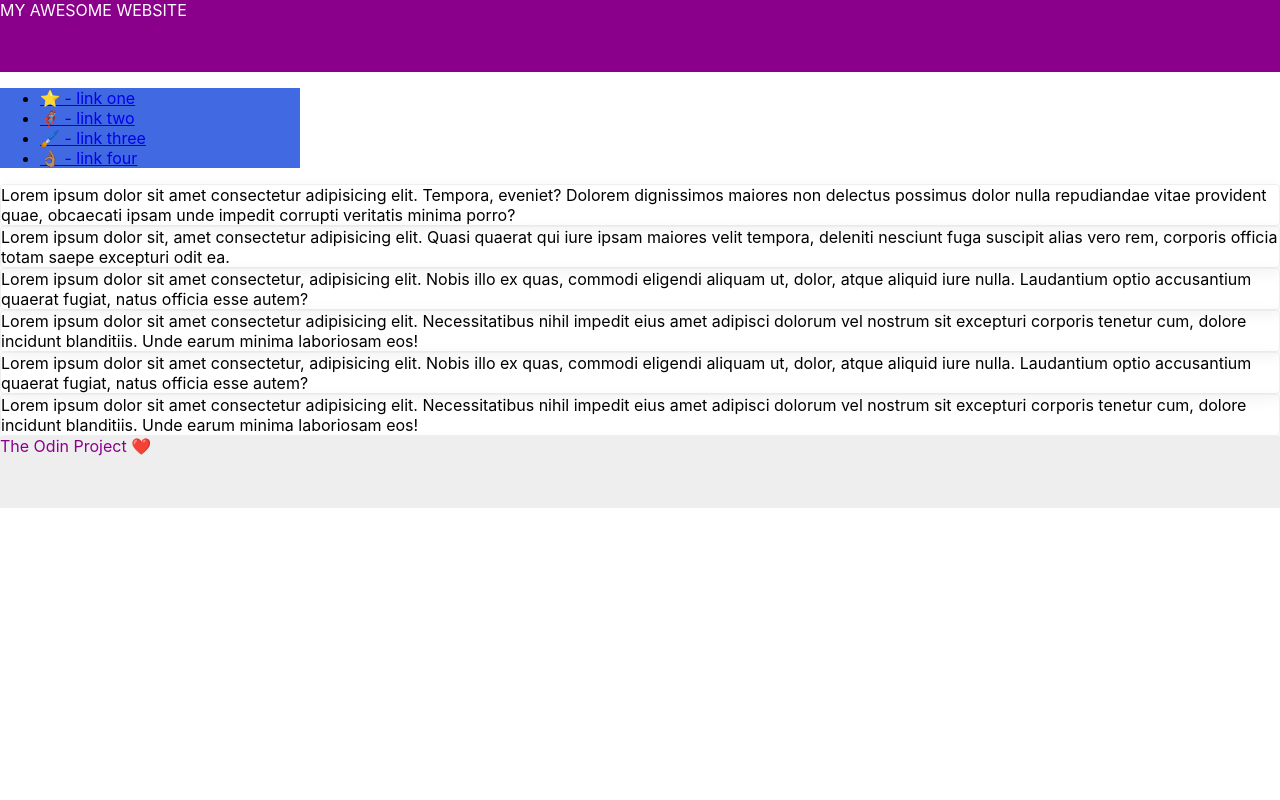
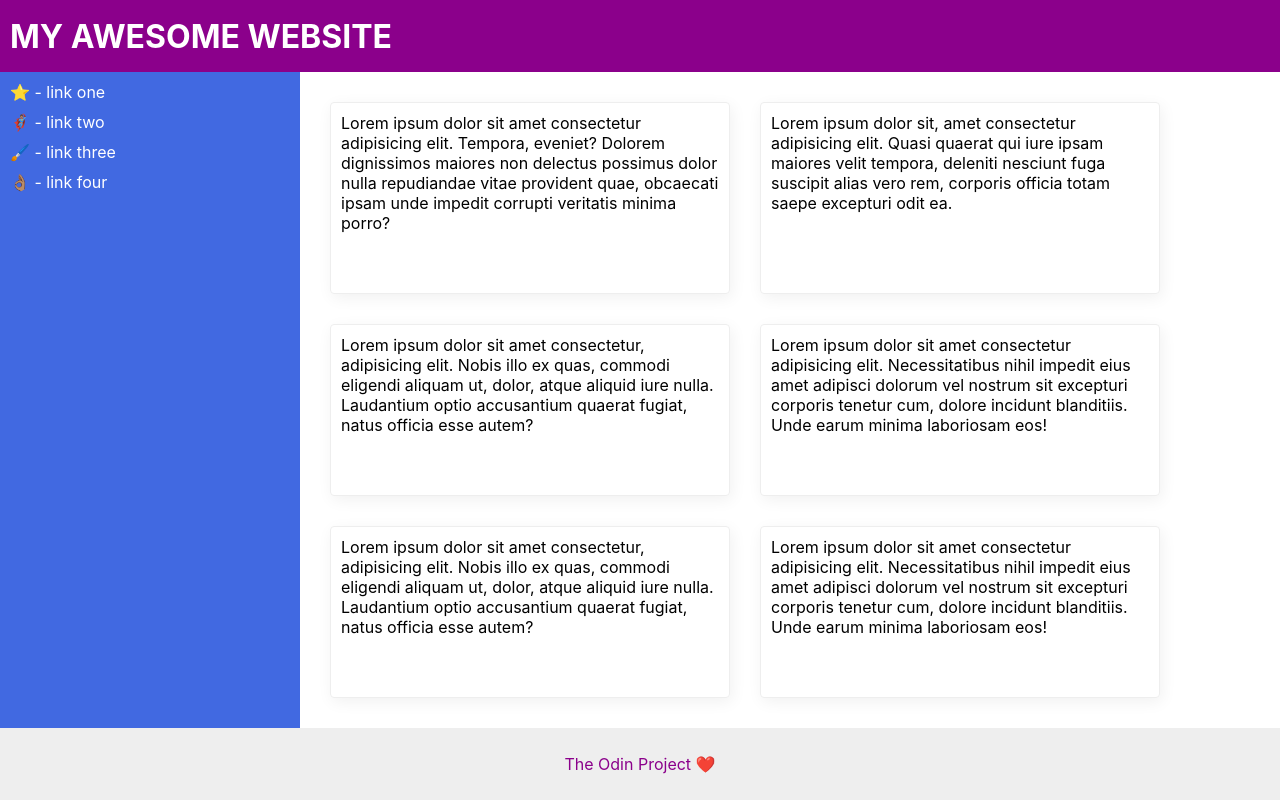
Before and after one commit to monk3yd/theodinproject-path, a plain HTML site: page foundations/exercises/css/14-flex-layout-2/index.html in a window 1280 px wide. Drawn offline with Linux system fonts and the light colour scheme.

Commit message:
Finished css flexbox exercise-14

```diff
--- a/foundations/exercises/css/14-flex-layout-2/index.html
+++ b/foundations/exercises/css/14-flex-layout-2/index.html
@@ -9,9 +9,12 @@
   </head>
   <body>
     <div class="header">
+      <h1>
         MY AWESOME WEBSITE
+      </h1>
     </div>
 
+    <div class="contents">
       <div class="sidebar">
         <ul>
           <li><a href="#">⭐ - link one</a></li>
@@ -20,16 +23,20 @@
           <li><a href="#">👌🏽 - link four</a></li>
         </ul>
       </div>
-
+      <div class="cards">
         <div class="card">Lorem ipsum dolor sit amet consectetur adipisicing elit. Tempora, eveniet? Dolorem dignissimos maiores non delectus possimus dolor nulla repudiandae vitae provident quae, obcaecati ipsam unde impedit corrupti veritatis minima porro?</div>
         <div class="card">Lorem ipsum dolor sit, amet consectetur adipisicing elit. Quasi quaerat qui iure ipsam maiores velit tempora, deleniti nesciunt fuga suscipit alias vero rem, corporis officia totam saepe excepturi odit ea.</div>
         <div class="card">Lorem ipsum dolor sit amet consectetur, adipisicing elit. Nobis illo ex quas, commodi eligendi aliquam ut, dolor, atque aliquid iure nulla. Laudantium optio accusantium quaerat fugiat, natus officia esse autem?</div>
         <div class="card">Lorem ipsum dolor sit amet consectetur adipisicing elit. Necessitatibus nihil impedit eius amet adipisci dolorum vel nostrum sit excepturi corporis tenetur cum, dolore incidunt blanditiis. Unde earum minima laboriosam eos!</div>
         <div class="card">Lorem ipsum dolor sit amet consectetur, adipisicing elit. Nobis illo ex quas, commodi eligendi aliquam ut, dolor, atque aliquid iure nulla. Laudantium optio accusantium quaerat fugiat, natus officia esse autem?</div>
         <div class="card">Lorem ipsum dolor sit amet consectetur adipisicing elit. Necessitatibus nihil impedit eius amet adipisci dolorum vel nostrum sit excepturi corporis tenetur cum, dolore incidunt blanditiis. Unde earum minima laboriosam eos!</div>
+      </div>
+    </div>
 
     <div class="footer">
+      <p>
         The Odin Project ❤️
+      </p>
     </div>
   </body>
 </html>
--- a/foundations/exercises/css/14-flex-layout-2/style.css
+++ b/foundations/exercises/css/14-flex-layout-2/style.css
@@ -1,28 +1,80 @@
+* {
+  box-sizing: border-box;
+  margin: 0;
+  padding: 0;
+}
+
+html {
+  font-size: 62.5%;
+}
+
 body {
   font-family: -apple-system, BlinkMacSystemFont, 'Segoe UI', Roboto, Oxygen, Ubuntu, Cantarell, 'Open Sans', 'Helvetica Neue', sans-serif;
-  margin: 0;
-  min-height: 100vh;
+  font-size: 1.6rem;
+  height: 100vh;
+  display: flex;
+  flex-direction: column;
+}
+
+h1,
+ul {
+  margin-left: 1rem;
+}
+
+ul {
+  list-style-type: none;
+}
+
+li {
+  margin-top: 1rem;
+}
+
+a {
+  color: white;
+  text-decoration: none;
 }
 
 .header {
-  height: 72px;
+  height: 7.2rem;
   background: darkmagenta;
   color: white;
+  display: flex;
+  align-items: center;
 }
 
-.footer {
-  height: 72px;
-  background: #eee;
-  color: darkmagenta;
+.contents {
+  display: flex;
+  flex: 1;
+  width: 100%;
 }
 
 .sidebar {
-  width: 300px;
   background: royalblue;
+  min-width: 30rem;
+}
+
+.cards {
+  display: flex;
+  flex-flow: row wrap;
+  gap: 3rem;
+  margin: 3rem 12rem 3rem 3rem;
+  justify-content: flex-start;
 }
 
 .card {
   border: 1px solid #eee;
   box-shadow: 2px 4px 16px rgba(0,0,0,.06);
   border-radius: 4px;
+  flex: 1;
+  min-width: 40rem;
+  padding: 1rem;
 }
+
+.footer {
+  align-items: center;
+  background: #eee;
+  color: darkmagenta;
+  display: flex;
+  height: 7.2rem;
+  justify-content: center;
+}
```
Lines whose indentation alone changed are shown as unchanged.
